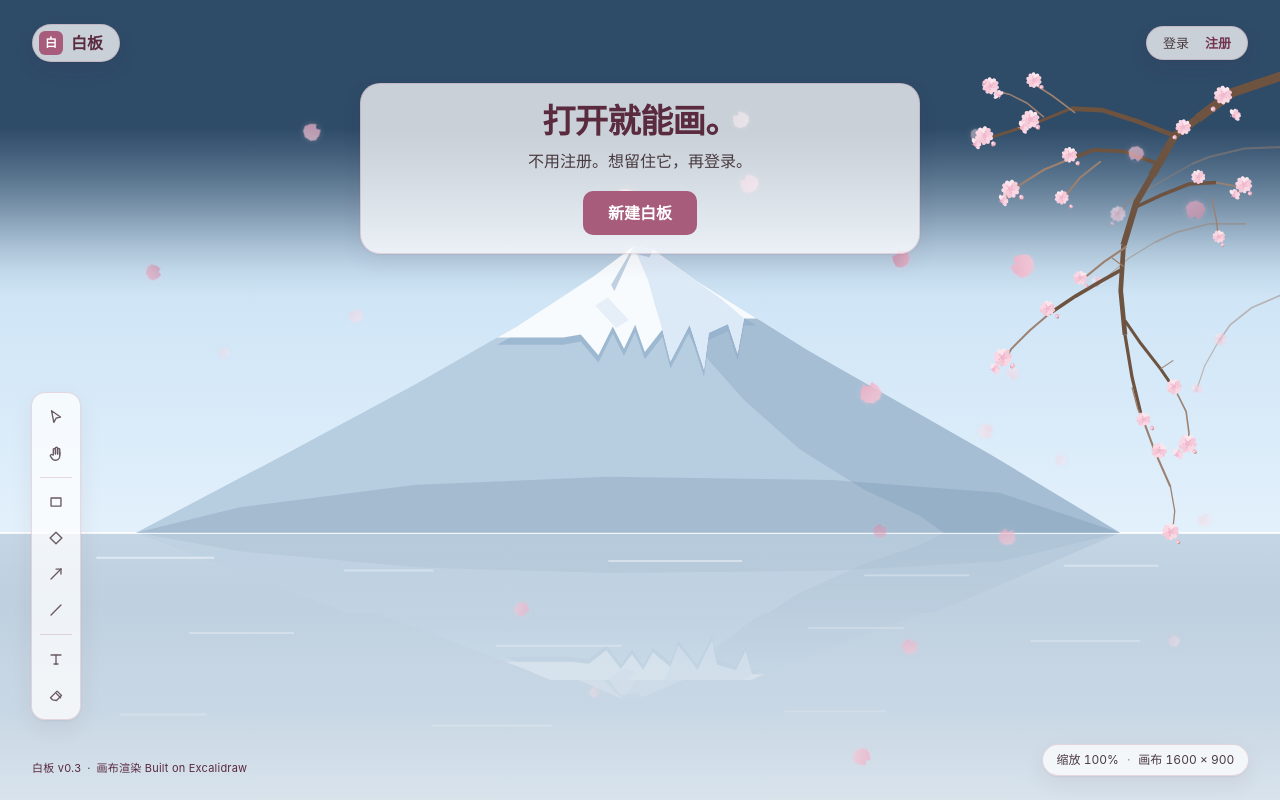
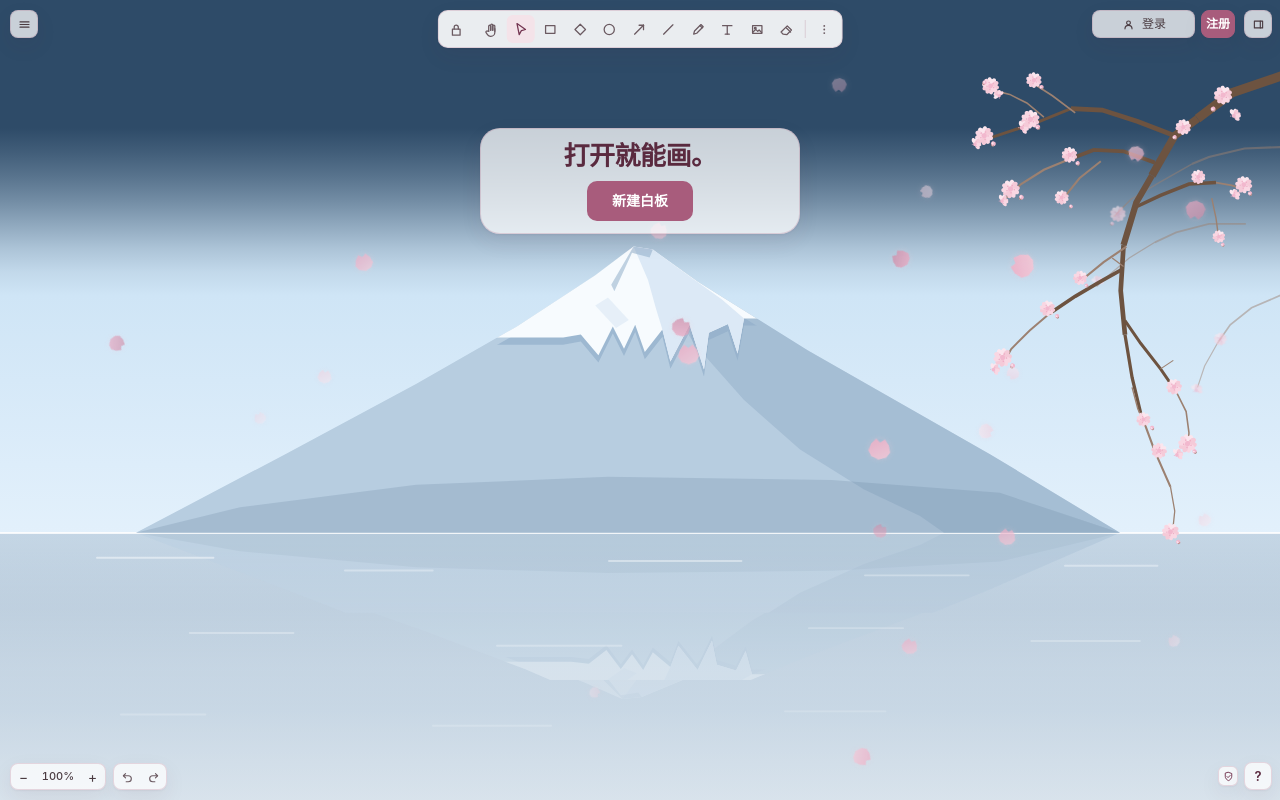
Before and after one commit to cherryi6081/Sakura-Whiteboard, a React (Vite) app in the folder apps/web/: page / in a window 1280 px wide. Built offline with nearby package versions, Linux system fonts and the light colour scheme.

Commit message:
Reapply "首页按 Excalidraw 截图复刻浮层几何：顶部工具条、四角工具与中央文案"
This reverts commit 2232f9a3318ac03cf707ea537cd45babce914367.

```diff
--- a/apps/web/src/home/HomePage.tsx
+++ b/apps/web/src/home/HomePage.tsx
@@ -2,45 +2,96 @@ import { useCreateBoard } from "../boards/useCreateBoard";
 import { IconAlert } from "../ui/icons";
 import { FujiScene } from "./FujiScene";
 
-/** 左下工具岛的静态图标：只有形状，不绑定任何操作 */
-type ToolId = "cursor" | "hand" | "rect" | "diamond" | "arrow" | "line" | "text" | "eraser";
+/** 顶部工具条的 12 个图标，顺序与截图逐一对应 */
+type ToolId =
+  | "lock"
+  | "hand"
+  | "cursor"
+  | "rect"
+  | "diamond"
+  | "ellipse"
+  | "arrow"
+  | "line"
+  | "draw"
+  | "text"
+  | "image"
+  | "eraser";
 
 const TOOL_PATHS: Record<ToolId, string[]> = {
-  cursor: ["M5 3l10 7-4.8 1.2L7.6 16z"],
+  lock: ["M5.5 9.5h9v7.2h-9z", "M7.6 9.5V7.2a2.4 2.4 0 0 1 4.8 0v2.3"],
   hand: [
     "M7 12V6.2a1.2 1.2 0 0 1 2.4 0V11",
     "M9.4 11V4.8a1.2 1.2 0 0 1 2.4 0V11",
     "M11.8 11V6a1.2 1.2 0 0 1 2.4 0v6.2",
     "M14.2 9v4.4a4.6 4.6 0 0 1-4.6 4.6H9a4 4 0 0 1-3.2-1.6l-1.9-2.6a1.4 1.4 0 0 1 2.2-1.7L7 12",
   ],
+  cursor: ["M5 3l10 7-4.8 1.2L7.6 16z"],
   rect: ["M4.5 5.5h11v9h-11z"],
-  diamond: ["M10 3.5l6.5 6.5L10 16.5 3.5 10z"],
-  arrow: ["M4.5 15.5L15.5 4.5", "M15.5 4.5H10", "M15.5 4.5v5.5"],
+  diamond: ["M10 3.8l6.2 6.2L10 16.2 3.8 10z"],
+  ellipse: ["M16 10a6 6 0 1 1-12 0 6 6 0 0 1 12 0"],
+  arrow: ["M4.5 15.5L15 5", "M15 5H9.8", "M15 5v5.2"],
   line: ["M4.5 15.5L15.5 4.5"],
-  text: ["M4.5 5.5h11", "M10 5.5v10", "M7.8 15.5h4.4"],
+  draw: ["M4.6 15.4l1-3.6 7.6-7.6 2.6 2.6-7.6 7.6z", "M12 5.4l2.6 2.6"],
+  text: ["M4.5 5.5h11", "M10 5.5v10", "M7.6 15.5h4.8"],
+  image: [
+    "M4.5 5.5h11v9h-11z",
+    "M7.7 9.4a1 1 0 1 0 0-2 1 1 0 0 0 0 2",
+    "M4.8 13.2l3.4-3.4 2.4 2.4 1.6-1.6 2.9 2.9",
+  ],
   eraser: ["M6.4 15.5L3.9 13l7.3-7.3 4.9 4.9-5.5 5.5z", "M10.2 8.2l4.9 4.9"],
 };
 
-/** 图标分组：组内紧凑、组间用一条细分割线断开 */
-const TOOL_GROUPS: ToolId[][] = [
-  ["cursor", "hand"],
-  ["rect", "diamond", "arrow", "line"],
-  ["text", "eraser"],
+/** 截图里的工具顺序：锁定 → 抓手 → 选择（选中）→ 矩形 → 菱形 → 椭圆 → 箭头 → 直线 → 画笔 → 文字 → 图片 → 橡皮 */
+const TOOLBAR_TOOLS: ToolId[] = [
+  "lock",
+  "hand",
+  "cursor",
+  "rect",
+  "diamond",
+  "ellipse",
+  "arrow",
+  "line",
+  "draw",
+  "text",
+  "image",
+  "eraser",
 ];
 
-function ToolIcon({ id }: { id: ToolId }) {
+const MENU_PATHS = ["M4 6.5h12", "M4 10h12", "M4 13.5h12"];
+const SIDEBAR_PATHS = ["M4.5 5.5h11v9h-11z", "M12.4 5.5v9"];
+const PERSON_PATHS = [
+  "M10 10.3a2.5 2.5 0 1 0 0-5 2.5 2.5 0 0 0 0 5",
+  "M5.3 15.8a4.7 4.7 0 0 1 9.4 0",
+];
+const UNDO_PATHS = ["M7.4 6.1L4.5 9l2.9 2.9", "M4.7 9h6.4a4 4 0 0 1 0 8H8.2"];
+const REDO_PATHS = ["M12.6 6.1L15.5 9l-2.9 2.9", "M15.3 9H8.9a4 4 0 0 0 0 8h2.9"];
+const SHIELD_PATHS = [
+  "M10 3.6l5 1.8v4.2c0 3.1-2 5.4-5 6.7-3-1.3-5-3.6-5-6.7V5.4z",
+  "M7.6 10l1.7 1.7 3.2-3.3",
+];
+
+function LineIcon({
+  paths,
+  className,
+  strokeWidth = 1.5,
+}: {
+  paths: string[];
+  className?: string;
+  strokeWidth?: number;
+}) {
   return (
     <svg
-      className="wb-home__tool-icon"
+      className={className}
       viewBox="0 0 20 20"
       fill="none"
       stroke="currentColor"
-      strokeWidth="1.5"
+      strokeWidth={strokeWidth}
       strokeLinecap="round"
       strokeLinejoin="round"
+      aria-hidden="true"
       focusable="false"
     >
-      {TOOL_PATHS[id].map((d) => (
+      {paths.map((d) => (
         <path key={d} d={d} />
       ))}
     </svg>
@@ -48,12 +99,18 @@ function ToolIcon({ id }: { id: ToolId }) {
 }
 
 /**
- * 首页：参考 Excalidraw 的布局骨架 —— 整页富士山场景上依次叠加
- * 顶栏（品牌 / 入口）、中央文案与主行动、左下工具岛、右下状态条。
+ * 首页：几何按 Excalidraw 截图量取（2550×1267 原图，按 1440/2550 换算）。
  *
- * 只有"新建白板"与登录/注册可交互；工具岛与状态条是纯装饰
- * （aria-hidden，不渲染按钮、不进焦点序列）。建板逻辑沿用
- * `boards/useCreateBoard`，busy / slow / 配额 / 离线状态都不在首页重写。
+ * - 左上 10,10 菜单按钮 28×28（截图里只有菜单按钮，品牌标识在 Excalidraw 里
+ *   位于画面中央，这里同样把「白板」品牌放进中央文案块顶部）；
+ * - 顶部居中工具条 y10、403×38，12 个工具 + 分割线 + 更多；
+ * - 右上 登录(103) + 注册(34) + 装饰方块(28)，右 8、间距 6/9；
+ * - 左下 − / 100% / +（96×27）与撤销重做（54×27），底 10；
+ * - 右下 盾牌 + 帮助「?」，右 8、底 10；
+ * - 中央标题 / 副文案 / 主按钮压在峰顶之上的天空带，水平居中。
+ *
+ * 只有「新建白板」和登录/注册是真功能；其余浮层是装饰件（aria-hidden、
+ * 不进焦点序列、无 hover）。建板逻辑沿用 `boards/useCreateBoard`。
  */
 export function HomePage() {
   const { busy, slow, error, start } = useCreateBoard();
@@ -64,25 +121,57 @@ export function HomePage() {
       {/* 场景铺满整页，位于所有浮层之下；aria-hidden + pointer-events: none */}
       <FujiScene />
 
-      <header className="wb-home__top">
-        <span className="wb-home__brand">
+      {/* 左上装饰：菜单按钮（截图为 28×28，left/top 10） */}
+      <div className="wb-home__menu" aria-hidden="true">
+        <span className="wb-home__icon-btn">
+          <LineIcon paths={MENU_PATHS} className="wb-home__icon" />
+        </span>
+      </div>
+
+      {/* 顶部居中装饰：Excalidraw 工具条（12 工具 + 分割线 + 更多） */}
+      <div className="wb-home__toolbar" aria-hidden="true">
+        {TOOLBAR_TOOLS.map((id) => (
+          <span
+            key={id}
+            className={`wb-home__tool${id === "cursor" ? " wb-home__tool--active" : ""}${
+              id === "hand" ? " wb-home__tool--gap" : ""
+            }`}
+          >
+            <LineIcon paths={TOOL_PATHS[id]} className="wb-home__tool-icon" />
+          </span>
+        ))}
+        <span className="wb-home__divider" />
+        <span className="wb-home__tool">
+          <LineIcon
+            paths={["M10 5.8v.01", "M10 10v.01", "M10 14.2v.01"]}
+            className="wb-home__tool-icon"
+            strokeWidth={2.2}
+          />
+        </span>
+      </div>
+
+      {/* 右上：登录 / 注册为真入口，方块图标是装饰 */}
+      <div className="wb-home__account">
+        <a className="wb-home__login" href="/login">
+          <LineIcon paths={PERSON_PATHS} className="wb-home__icon" />
+          登录
+        </a>
+        <a className="wb-home__register" href="/register">
+          注册
+        </a>
+        <span className="wb-home__icon-btn wb-home__icon-btn--square" aria-hidden="true">
+          <LineIcon paths={SIDEBAR_PATHS} className="wb-home__icon" />
+        </span>
+      </div>
+
+      {/* 中央文案块：底部锚在峰顶上方 12px，错误提示出现时向上长，不压雪顶 */}
+      <main className="wb-home__main">
+        <span className="wb-home__logo">
           <span className="wb-brand__mark" aria-hidden>
             白
           </span>
           白板
         </span>
-        <nav className="wb-home__nav" aria-label="账户入口">
-          <a className="wb-home__nav-link" href="/login">
-            登录
-          </a>
-          <a className="wb-home__nav-link wb-home__nav-link--strong" href="/register">
-            注册
-          </a>
-        </nav>
-      </header>
-
-      <div className="wb-home__stage">
-        <main className="wb-home__main">
         <h1 className="wb-home__headline">打开就能画。</h1>
         <p className="wb-home__lead">不用注册。想留住它，再登录。</p>
 
@@ -124,33 +213,31 @@ export function HomePage() {
           ) : null}
         </div>
       </main>
+
+      {/* 左下装饰：缩放条 − / 100% / + */}
+      <div className="wb-home__zoombar" aria-hidden="true">
+        <span className="wb-home__zoom-btn">−</span>
+        <span className="wb-home__zoom-value">100%</span>
+        <span className="wb-home__zoom-btn">+</span>
       </div>
 
-      {/* 装饰：Excalidraw 风格工具岛，静态图标、无 hover、不进焦点序列 */}
-      <div className="wb-home__dock" aria-hidden="true">
-        {TOOL_GROUPS.map((group) => (
-          <div className="wb-home__tool-group" key={group.join("-")}>
-            {group.map((id) => (
-              <span className="wb-home__tool" key={id}>
-                <ToolIcon id={id} />
+      {/* 左下装饰：撤销 / 重做 */}
+      <div className="wb-home__history" aria-hidden="true">
+        <span className="wb-home__history-btn">
+          <LineIcon paths={UNDO_PATHS} className="wb-home__icon" />
         </span>
-            ))}
-          </div>
-        ))}
+        <span className="wb-home__history-btn">
+          <LineIcon paths={REDO_PATHS} className="wb-home__icon" />
+        </span>
       </div>
 
-      {/* 装饰：缩放 / 画布尺寸状态条，不做真实联动 */}
-      <div className="wb-home__status" aria-hidden="true">
-        <span>缩放 100%</span>
-        <span className="wb-home__status-sep">·</span>
-        <span>画布 1600 × 900</span>
+      {/* 右下装饰：存储盾牌 + 帮助「?」 */}
+      <div className="wb-home__corner" aria-hidden="true">
+        <span className="wb-home__shield">
+          <LineIcon paths={SHIELD_PATHS} className="wb-home__icon" />
+        </span>
+        <span className="wb-home__icon-btn wb-home__help">?</span>
       </div>
-
-      <footer className="wb-home__foot">
-        <span>白板 v0.3</span>
-        <span aria-hidden>·</span>
-        <span>画布渲染 Built on Excalidraw</span>
-      </footer>
     </div>
   );
 }
--- a/apps/web/src/styles/pages.css
+++ b/apps/web/src/styles/pages.css
@@ -48,94 +48,178 @@
 }
 
 /* ============ 首页 / 展示页 ============ */
-/* 骨架参考 Excalidraw：整页富士山场景之上依次叠加顶栏、中央文案与主行动、
-   左下工具岛、右下状态条；只有主按钮与登录/注册可交互 */
+/* 几何来源：Excalidraw 截图 2550×1267，按 1440/2550（≈0.5647）换算后的落点：
+   左上菜单 10,10 / 28×28；顶部工具条 519.5,9.6 403×37.3（水平居中、圆角 10）；
+   右上 103.3 + 6.2 + 33.9 + 9.0 + 28.2，右边距 7.4、高 27.1；
+   左下 −/100%/+ 9.6,底 10、96×26.5，撤销重做 112.4 宽 53.7；
+   右下 盾牌 1380.9 与帮助 1406.1 宽 26.5，底 10。
+   全部浮层压在整页富士山场景之上，只有主按钮与登录/注册可交互 */
 .wb-home {
   position: relative;
   min-height: 100%;
   min-height: 100dvh;
-  display: flex;
-  flex-direction: column;
   /* 单独建立层叠上下文，场景层 z-index:0 不会盖住其他页面的浮层 */
   isolation: isolate;
+  overflow: hidden;
   background: var(--sky-blue-top);
 }
 
-/* ---------- 顶栏：品牌在左、账户入口在右，同一水平线 ---------- */
-.wb-home__top {
-  position: relative;
-  z-index: 3;
-  flex: none;
-  display: flex;
-  align-items: center;
-  justify-content: space-between;
-  gap: var(--space-4);
-  padding: var(--space-6) var(--space-8) 0;
-}
-
-/* 顶栏落在顶部深蓝段：品牌与入口各用一枚浅色胶囊托底，深色文字始终合在浅底上 */
-.wb-home__brand {
-  display: inline-flex;
-  align-items: center;
-  gap: var(--space-2);
-  padding: 6px 16px 6px 6px;
-  font-size: var(--text-subtitle);
-  line-height: var(--lh-subtitle);
-  font-weight: 600;
-  color: var(--rose-900);
+/* ---------- 浮层公共皮肤：白/浅色浮层 + 干玫瑰描边 + 轻投影 ---------- */
+.wb-home__icon-btn,
+.wb-home__login,
+.wb-home__zoombar,
+.wb-home__history,
+.wb-home__shield {
   background: var(--day-card-surface);
   border: 1px solid var(--day-card-line);
-  border-radius: var(--radius-pill);
   box-shadow: var(--day-card-shadow);
 }
 
-.wb-home__nav {
+.wb-home__icon {
+  width: 15px;
+  height: 15px;
+}
+
+/* ---------- 左上：菜单按钮（截图中只有它，文字品牌在中央块顶部） ---------- */
+.wb-home__menu {
+  position: absolute;
+  left: 10px;
+  top: 10px;
+  z-index: 3;
+}
+
+.wb-home__icon-btn {
+  display: grid;
+  place-items: center;
+  width: 28px;
+  height: 28px;
+  color: var(--neutral-800);
+  border-radius: 8px;
+}
+
+/* ---------- 顶部居中：工具条 403×38，12 工具 + 分割线 + 更多 ---------- */
+.wb-home__toolbar {
+  position: absolute;
+  left: 50%;
+  top: 10px;
+  transform: translateX(-50%);
+  z-index: 3;
   display: flex;
   align-items: center;
-  gap: var(--space-4);
-  padding: 6px 16px;
-  background: var(--day-card-surface);
+  gap: 1.5px;
+  height: 38px;
+  padding: 0 3px;
+  color: var(--neutral-700);
+  background: color-mix(in srgb, var(--paper) 90%, transparent);
   border: 1px solid var(--day-card-line);
-  border-radius: var(--radius-pill);
+  border-radius: 10px;
   box-shadow: var(--day-card-shadow);
 }
 
-.wb-home__nav-link {
-  font-size: var(--text-caption);
-  line-height: var(--lh-caption);
+.wb-home__tool {
+  display: grid;
+  place-items: center;
+  width: 28px;
+  height: 28px;
+  border-radius: 6px;
+}
+
+/* 截图里锁定与抓手之间比其余图标多 6px */
+.wb-home__tool--gap {
+  margin-left: 6px;
+}
+
+.wb-home__tool--active {
+  color: var(--rose-800);
+  background: var(--rose-100);
+}
+
+.wb-home__tool-icon {
+  width: 17px;
+  height: 17px;
+}
+
+.wb-home__divider {
+  width: 1px;
+  height: 18px;
+  margin: 0 3px;
+  background: var(--day-card-line);
+}
+
+/* ---------- 右上：登录 / 注册（真入口）+ 方块图标（装饰） ---------- */
+.wb-home__account {
+  position: absolute;
+  right: 8px;
+  top: 10px;
+  z-index: 3;
+  display: flex;
+  align-items: center;
+  gap: 6px;
+}
+
+.wb-home__login {
+  display: inline-flex;
+  align-items: center;
+  justify-content: center;
+  gap: 6px;
+  width: 103px;
+  height: 28px;
+  font-size: var(--text-micro);
+  line-height: 1;
   color: var(--neutral-800);
   text-decoration: none;
+  border-radius: 8px;
   transition: color var(--dur-base) var(--ease-standard);
 }
 
-.wb-home__nav-link:hover {
+.wb-home__login:hover {
   color: var(--rose-700);
 }
 
-.wb-home__nav-link--strong {
+.wb-home__register {
+  display: inline-flex;
+  align-items: center;
+  justify-content: center;
+  width: 34px;
+  height: 28px;
+  font-size: var(--text-micro);
+  line-height: 1;
   font-weight: 600;
-  color: var(--rose-800);
+  color: var(--text-on-primary);
+  text-decoration: none;
+  background: var(--rose-600);
+  border: 1px solid var(--rose-600);
+  border-radius: 8px;
+  box-shadow: var(--day-card-shadow);
+  transition:
+    background-color var(--dur-base) var(--ease-standard),
+    border-color var(--dur-base) var(--ease-standard);
 }
 
-/* ---------- 中央：标题 + 副文 + 主行动，整体落在峰顶与雪顶之上的天空带 ---------- */
-.wb-home__stage {
-  position: relative;
-  z-index: 2;
-  flex: 1;
-  display: flex;
-  justify-content: center;
-  align-items: flex-start;
-  /* 上留白按视高收敛，保证文案块底部始终在峰顶之上 */
-  padding: clamp(var(--space-3), 2.6vh, var(--space-6)) var(--space-6) 0;
-  min-height: 0;
+.wb-home__register:hover {
+  background: var(--rose-700);
+  border-color: var(--rose-700);
 }
 
+/* 截图中右侧方块与前一枚按钮的间距是 9px */
+.wb-home__icon-btn--square {
+  margin-left: 3px;
+}
+
+/* ---------- 中央：品牌 + 标题 + 副文 + 主行动 ---------- */
+/* 底部锚在峰顶（100dvh − 0.769 × 场景高）上方 12px：视口怎么变都不压雪顶；
+   水平中轴与 Excalidraw 中央块一致（页宽 50%），宽度收在 320 以内 */
 .wb-home__main {
-  width: min(100%, 560px);
+  position: absolute;
+  left: 50%;
+  bottom: calc(0.769 * min(56.25vw, 100dvh) + 12px);
+  transform: translateX(-50%);
+  z-index: 2;
+  width: min(calc(100% - 32px), 320px);
   display: flex;
   flex-direction: column;
   align-items: center;
-  padding: clamp(var(--space-4), 2.2vh, 20px) clamp(var(--space-6), 3vw, var(--space-8));
+  padding: 18px 24px;
   text-align: center;
   background: var(--day-card-surface);
   border: 1px solid var(--day-card-line);
@@ -143,20 +227,32 @@
   box-shadow: var(--day-card-shadow);
 }
 
+/* Excalidraw 把品牌 logo 放在中央块顶部，这里同样处理 */
+.wb-home__logo {
+  display: inline-flex;
+  align-items: center;
+  gap: 8px;
+  font-family: var(--font-display);
+  font-size: var(--text-subtitle);
+  line-height: var(--lh-subtitle);
+  font-weight: 600;
+  color: var(--rose-900);
+}
+
 .wb-home__headline {
-  margin: 0;
+  margin: 10px 0 0;
   font-family: var(--font-display);
-  font-size: clamp(28px, 2.6vw, 36px);
-  line-height: 1.2;
+  font-size: clamp(24px, 2.2vw, 30px);
+  line-height: 1.15;
   font-weight: 600;
   letter-spacing: -0.02em;
   color: var(--rose-900);
 }
 
 .wb-home__lead {
-  margin: var(--space-2) 0 0;
-  font-size: var(--text-subtitle);
-  line-height: var(--lh-subtitle);
+  margin: 6px 0 0;
+  font-size: var(--text-caption);
+  line-height: var(--lh-caption);
   color: var(--neutral-800);
 }
 
@@ -164,75 +260,89 @@
   display: flex;
   flex-direction: column;
   align-items: center;
-  gap: var(--space-3);
-  margin-top: clamp(var(--space-4), 2.2vh, 20px);
+  gap: var(--space-2);
+  width: 100%;
+  margin-top: 12px;
 }
 
-/* ---------- 左下装饰：Excalidraw 风格工具岛 ---------- */
-.wb-home__dock {
+/* ---------- 左下：缩放条 − / 100% / + 与撤销重做 ---------- */
+.wb-home__zoombar {
   position: absolute;
-  left: clamp(var(--space-4), 2.4vw, var(--space-8));
-  /* 让开页脚那一行，避免与版本文案叠在一起 */
-  bottom: calc(var(--space-8) + var(--space-12));
-  z-index: 2;
-  display: flex;
-  flex-direction: column;
-  padding: var(--space-2);
-  color: var(--neutral-700);
-  background: var(--day-card-surface);
-  border: 1px solid var(--day-card-line);
-  border-radius: var(--radius-lg);
-  box-shadow: var(--day-card-shadow);
-}
-
-.wb-home__tool-group {
-  display: flex;
-  flex-direction: column;
-  gap: var(--space-1);
-}
-
-/* 分组之间用一条细分割线断开，模拟工具栏的分组关系 */
-.wb-home__tool-group + .wb-home__tool-group {
-  margin-top: var(--space-2);
-  padding-top: var(--space-2);
-  border-top: 1px solid var(--day-card-line);
-}
-
-.wb-home__tool {
-  display: grid;
-  place-items: center;
-  width: 32px;
-  height: 32px;
-  border-radius: var(--radius-sm);
-}
-
-.wb-home__tool-icon {
-  width: 18px;
-  height: 18px;
-}
-
-/* ---------- 右下装饰：缩放 / 画布尺寸状态条 ---------- */
-.wb-home__status {
-  position: absolute;
-  right: clamp(var(--space-4), 2.4vw, var(--space-8));
-  bottom: var(--space-6);
+  left: 10px;
+  bottom: 10px;
   z-index: 3;
   display: flex;
   align-items: center;
-  gap: var(--space-2);
-  padding: 6px 14px;
+  justify-content: space-between;
+  width: 96px;
+  height: 27px;
+  padding: 0 8px;
   font-size: var(--text-micro);
-  line-height: var(--lh-micro);
+  line-height: 1;
   font-variant-numeric: tabular-nums;
   color: var(--neutral-800);
-  background: var(--day-card-surface);
-  border: 1px solid var(--day-card-line);
-  border-radius: var(--radius-pill);
-  box-shadow: var(--day-card-shadow);
+  border-radius: 8px;
 }
 
-.wb-home__status-sep {
-  color: var(--neutral-500);
+.wb-home__zoom-btn {
+  font-size: 14px;
+}
+
+.wb-home__zoom-value {
+  font-size: 11px;
+  font-weight: 500;
+}
+
+.wb-home__history {
+  position: absolute;
+  left: 113px;
+  bottom: 10px;
+  z-index: 3;
+  display: flex;
+  align-items: center;
+  width: 54px;
+  height: 27px;
+  border-radius: 8px;
+}
+
+.wb-home__history-btn {
+  display: grid;
+  place-items: center;
+  width: 26px;
+  height: 25px;
+  color: var(--neutral-700);
+}
+
+/* ---------- 右下：存储盾牌（装饰）+ 帮助「?」（装饰） ---------- */
+.wb-home__corner {
+  position: absolute;
+  right: 8px;
+  bottom: 10px;
+  z-index: 3;
+  display: flex;
+  align-items: center;
+  gap: 6px;
+}
+
+.wb-home__shield {
+  display: grid;
+  place-items: center;
+  width: 20px;
+  height: 20px;
+  color: var(--rose-800);
+  border-radius: 6px;
+}
+
+.wb-home__shield .wb-home__icon {
+  width: 13px;
+  height: 13px;
+}
+
+.wb-home__help {
+  font-size: 13px;
+  font-weight: 600;
+  line-height: 1;
+  color: var(--rose-900);
 }
 
 /* ---------- 整页场景：富士山全景 + 樱花枝 + 曲线花瓣 ---------- */
@@ -555,34 +665,15 @@
   }
 }
 
-.wb-home__foot {
-  position: relative;
-  z-index: 2;
-  flex: none;
-  display: flex;
-  flex-wrap: wrap;
-  gap: 6px;
-  margin-top: auto;
-  padding: var(--space-4) var(--space-8) var(--space-6);
-  font-size: var(--text-footer);
-  line-height: var(--lh-footer);
-  letter-spacing: 0.02em;
-  /* 页脚落在湖底最深的一档浅蓝上，用主色深档保住 4.5 */
-  color: var(--rose-900);
-}
-
-/* 平板：场景仍是整页背景，顶栏与页脚留白收紧 */
+/* 平板：工具条收掉后 4 个工具（画笔 / 文字 / 图片 / 橡皮），保留分割线与更多，位置不动 */
 @media (max-width: 900px) {
-  .wb-home__top {
-    padding: var(--space-4) var(--space-6) 0;
-  }
-
-  .wb-home__foot {
-    padding: var(--space-4) var(--space-6) var(--space-8);
+  .wb-home__toolbar .wb-home__tool:nth-child(n + 9):nth-child(-n + 12) {
+    display: none;
   }
 }
 
-/* 移动端：场景保持整页背景，花瓣减半；装饰件（工具岛 / 状态条）隐藏 */
+/* 移动端：工具条按 Excalidraw 窄屏行为移到底部居中（缩放条上方），
+   右上收起装饰方块，花瓣减半 */
 @media (max-width: 767px) {
   /* 花瓣 26 → 12，曲线路径比直线更贵，小屏减半 */
   .wb-scene__petal:nth-child(n + 13) {
@@ -594,73 +685,79 @@
     height: 72%;
   }
 
-  .wb-home__top {
-    padding: var(--space-4) var(--space-4) 0;
+  .wb-home__toolbar {
+    top: auto;
+    bottom: 54px;
   }
 
-  /* 窄屏只保留品牌、入口、标题与主按钮 */
-  .wb-home__dock,
-  .wb-home__status {
+  .wb-home__icon-btn--square {
     display: none;
   }
 
-  .wb-home__stage {
-    padding: var(--space-4) var(--space-4) 0;
+  .wb-home__login {
+    width: auto;
+    padding: 0 12px;
   }
 
   .wb-home__main {
-    padding: var(--space-4) var(--space-6);
-  }
-
-  .wb-home__headline {
-    font-size: 28px;
-  }
-}
-
-/* 矮视口（如 1024×600）：收掉副文案，保证标题与主按钮整体仍在峰顶之上 */
-@media (max-height: 720px) {
-  .wb-home__top {
-    padding: var(--space-3) var(--space-6) 0;
-  }
-
-  .wb-home__brand {
-    padding: 3px 12px 3px 3px;
-    font-size: var(--text-body);
-    line-height: var(--lh-body);
-  }
-
-  .wb-home__brand .wb-brand__mark {
-    width: 20px;
-    height: 20px;
-    font-size: 10px;
-  }
-
-  .wb-home__nav {
-    padding: 3px 12px;
-  }
-
-  .wb-home__stage {
-    padding-top: var(--space-1);
-  }
-
-  .wb-home__main {
-    padding: var(--space-2) var(--space-6);
+    padding: 14px 18px;
   }
 
   .wb-home__headline {
     font-size: 24px;
   }
+}
 
+/* 矮桌面视口（1440×800 / 768）：收掉品牌行与副文案，
+   让标题 + 主按钮整体仍落在峰顶之上 */
+@media (min-width: 1100px) and (max-height: 878px) {
+  .wb-home__main {
+    padding: 12px 22px;
+  }
+
+  .wb-home__logo,
   .wb-home__lead {
     display: none;
   }
 
+  .wb-home__headline {
+    margin-top: 0;
+    font-size: 26px;
+  }
+
   .wb-home__action {
-    margin-top: var(--space-2);
+    margin-top: 10px;
   }
 
   .wb-home__cta {
     height: var(--control-h);
+    font-size: var(--text-body);
+  }
+}
+
+/* 更矮（1440×715 / 1024×600）：再收一档，与顶部工具条至少留 16px */
+@media (max-height: 760px) {
+  .wb-home__main {
+    padding: 6px 16px;
+  }
+
+  .wb-home__logo,
+  .wb-home__lead {
+    display: none;
+  }
+
+  .wb-home__headline {
+    margin-top: 0;
+    font-size: 22px;
+  }
+
+  .wb-home__action {
+    margin-top: 6px;
+  }
+
+  .wb-home__cta {
+    height: 34px;
+    padding: 0 var(--space-4);
     font-size: var(--text-body);
   }
 }
@@ -1318,10 +1415,6 @@
     line-height: var(--lh-title);
   }
 
-  .wb-home__foot {
-    padding: var(--space-4);
-  }
-
   /* 移动端提示条：文字独占一行，操作按钮落到第二行右侧，避免 3 行窄柱 */
   .wb-banner {
     padding: var(--space-2) var(--space-3);
```
Lines whose indentation alone changed are shown as unchanged.
